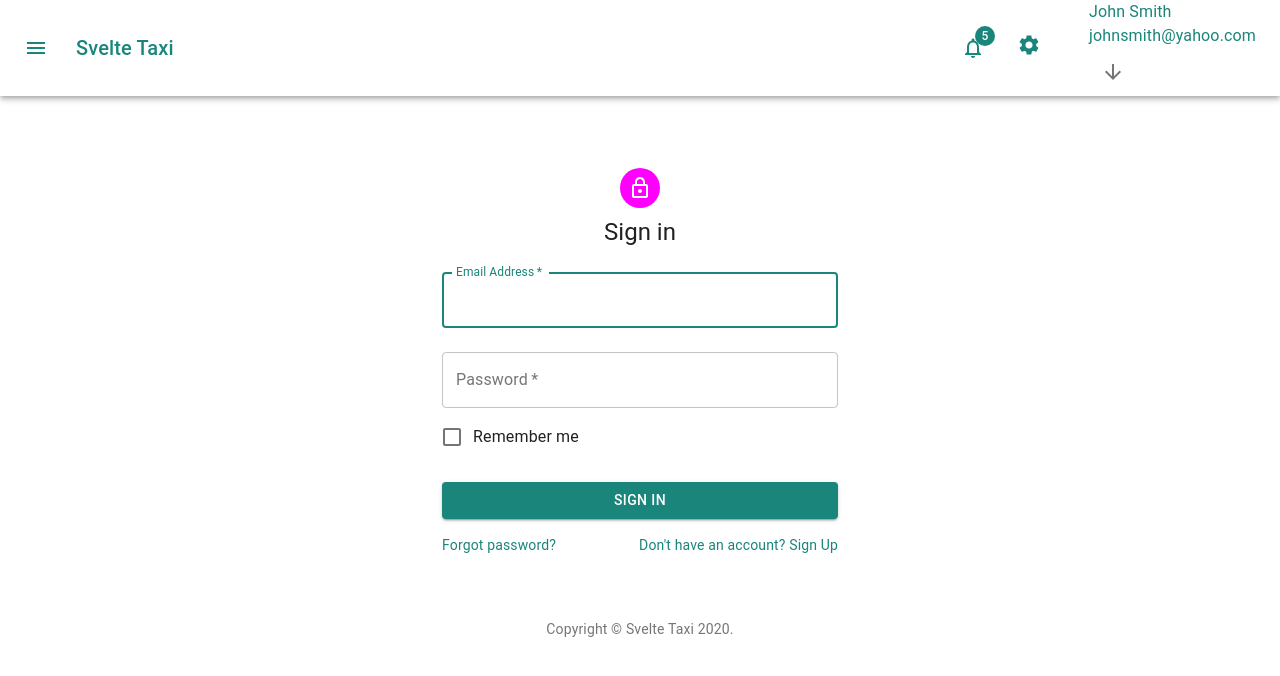
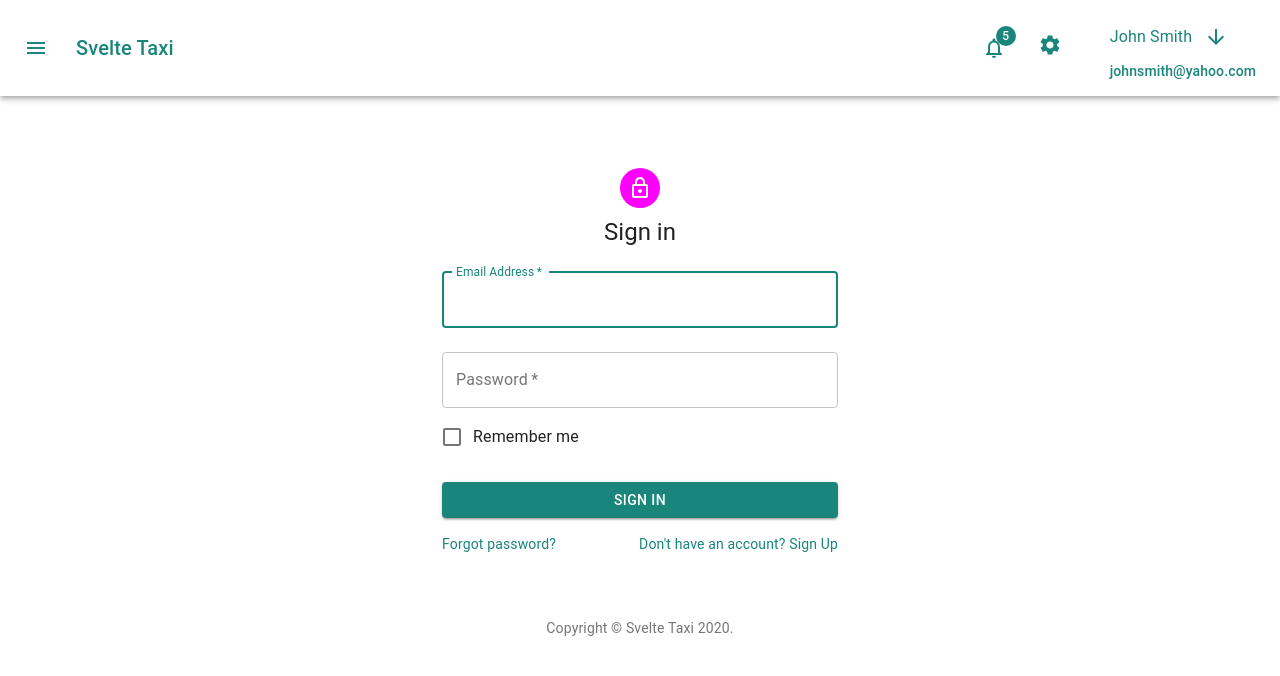
Before and after one commit to walosha/svelte_taxi, a React (Create React App) app: page / in a window 1280 px wide. Shown: the top 676 px of the page. Built offline with nearby package versions, Linux system fonts and the light colour scheme.

Commit message:
used flexbox userpanel and userdetail

```diff
--- a/src/components/header/header.component.jsx
+++ b/src/components/header/header.component.jsx
@@ -24,6 +24,15 @@ const useStyles = makeStyles(theme => ({
     [theme.breakpoints.up("xs")]: {
       display: "block"
     }
+  },
+  userDetail: {
+    display: "flex",
+    alignItems: "center"
+  },
+  userPanel: {
+    marginLeft: "3rem",
+    padding: ".8rem 0",
+    justifyContent: "center"
   }
 }));
 
@@ -59,13 +68,19 @@ export default function Header() {
           </Box>
           <Box
             display={{ xs: "none", sm: "block" }}
-            style={{ marginLeft: "3rem" }}
+            className={classes.userPanel}
           >
-            <Typography color="primary">John Smith</Typography>
-            <Typography color="primary">johnsmith@yahoo.com</Typography>
-            <IconButton>
-              <ArrowDownward />
-            </IconButton>
+            <Box className={classes.userDetail}>
+              <Typography variant="subtitle1" color="primary">
+                John Smith
+              </Typography>
+              <IconButton style={{ alignSelf: "flex-end" }} color="primary">
+                <ArrowDownward />
+              </IconButton>
+            </Box>
+            <Typography variant="subtitle2" color="primary">
+              johnsmith@yahoo.com
+            </Typography>
           </Box>
         </Toolbar>
       </AppBar>
```
